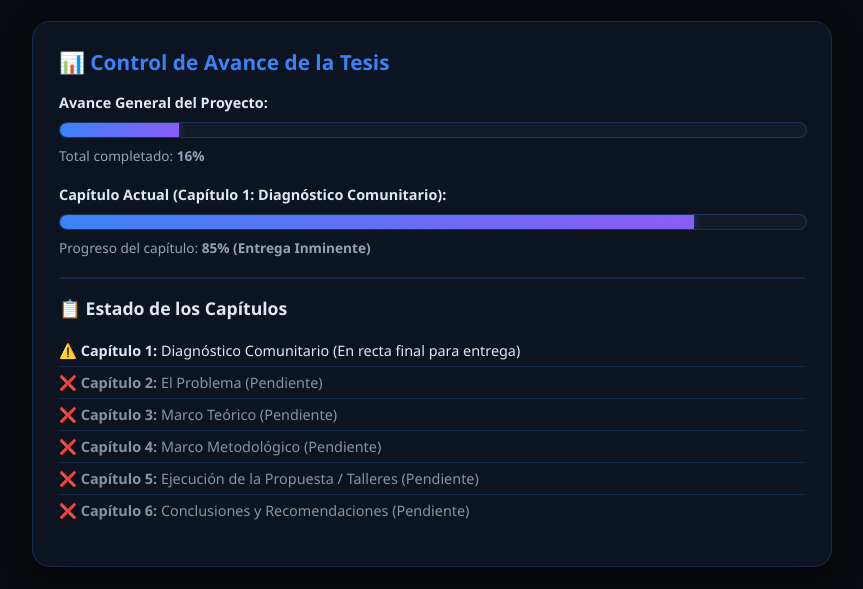
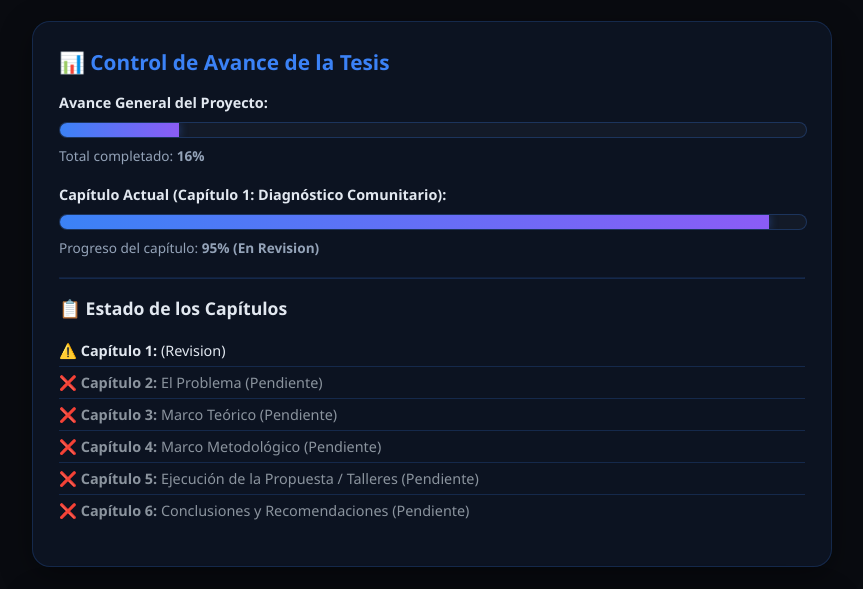
Before and after one commit to victorrios2010s15-cmyk/5toa-o, a plain HTML site: page tesis.html in a window 1280 px wide. Shown: the part 170-759 px from the top of the page, without its empty margins (208-1071 px from the left). Drawn offline with Linux system fonts and the light colour scheme.

Commit message:
Update tesis.html

```diff
--- a/tesis.html
+++ b/tesis.html
@@ -31,15 +31,15 @@
     <!-- Barra 2: Avance del Capítulo Actual -->
     <p style="margin-bottom: 5px; font-size: 0.9em;"><strong>Capítulo Actual (Capítulo 1: Diagnóstico Comunitario):</strong></p>
     <div class="progress-container">
-      <div class="progress-bar" id="progressBarCapitulo" style="width: 85%; background: linear-gradient(90deg, #3b82f6, #8b5cf6);"></div>
+      <div class="progress-bar" id="progressBarCapitulo" style="width: 95%; background: linear-gradient(90deg, #3b82f6, #8b5cf6);"></div>
     </div>
-    <p class="progress-text" style="margin-bottom: 20px;">Progreso del capítulo: <strong id="progressTextCapitulo">85% (Entrega Inminente)</strong></p>
+    <p class="progress-text" style="margin-bottom: 20px;">Progreso del capítulo: <strong id="progressTextCapitulo">95% (En Revision)</strong></p>
 
     <!-- Listado de Capítulos (Checklist de Estado) -->
     <hr style="border-color: var(--border-color); margin: 15px 0;">
     <h3 style="font-size: 1.1em; color: var(--accent-neon); margin-bottom: 10px;">📋 Estado de los Capítulos</h3>
     <ul style="list-style: none; padding: 0; font-size: 0.9em;">
-      <li style="padding: 6px 0; border-bottom: 1px solid var(--border-color);">⚠️ <strong>Capítulo 1:</strong> Diagnóstico Comunitario (En recta final para entrega)</li>
+      <li style="padding: 6px 0; border-bottom: 1px solid var(--border-color);">⚠️ <strong>Capítulo 1:</strong> (Revision)</li>
       <li style="padding: 6px 0; border-bottom: 1px solid var(--border-color); color: #8b949e;">❌ <strong>Capítulo 2:</strong> El Problema (Pendiente)</li>
       <li style="padding: 6px 0; border-bottom: 1px solid var(--border-color); color: #8b949e;">❌ <strong>Capítulo 3:</strong> Marco Teórico (Pendiente)</li>
       <li style="padding: 6px 0; border-bottom: 1px solid var(--border-color); color: #8b949e;">❌ <strong>Capítulo 4:</strong> Marco Metodológico (Pendiente)</li>
```
